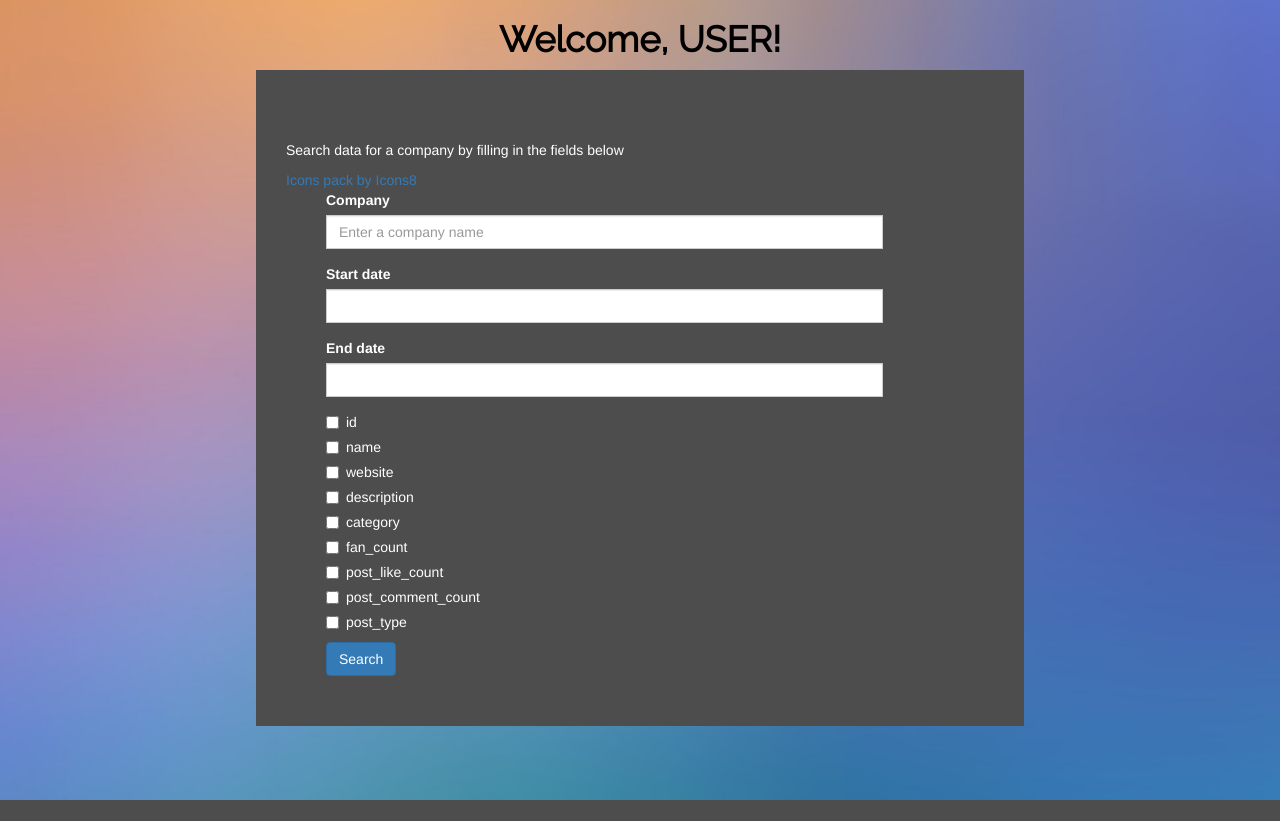
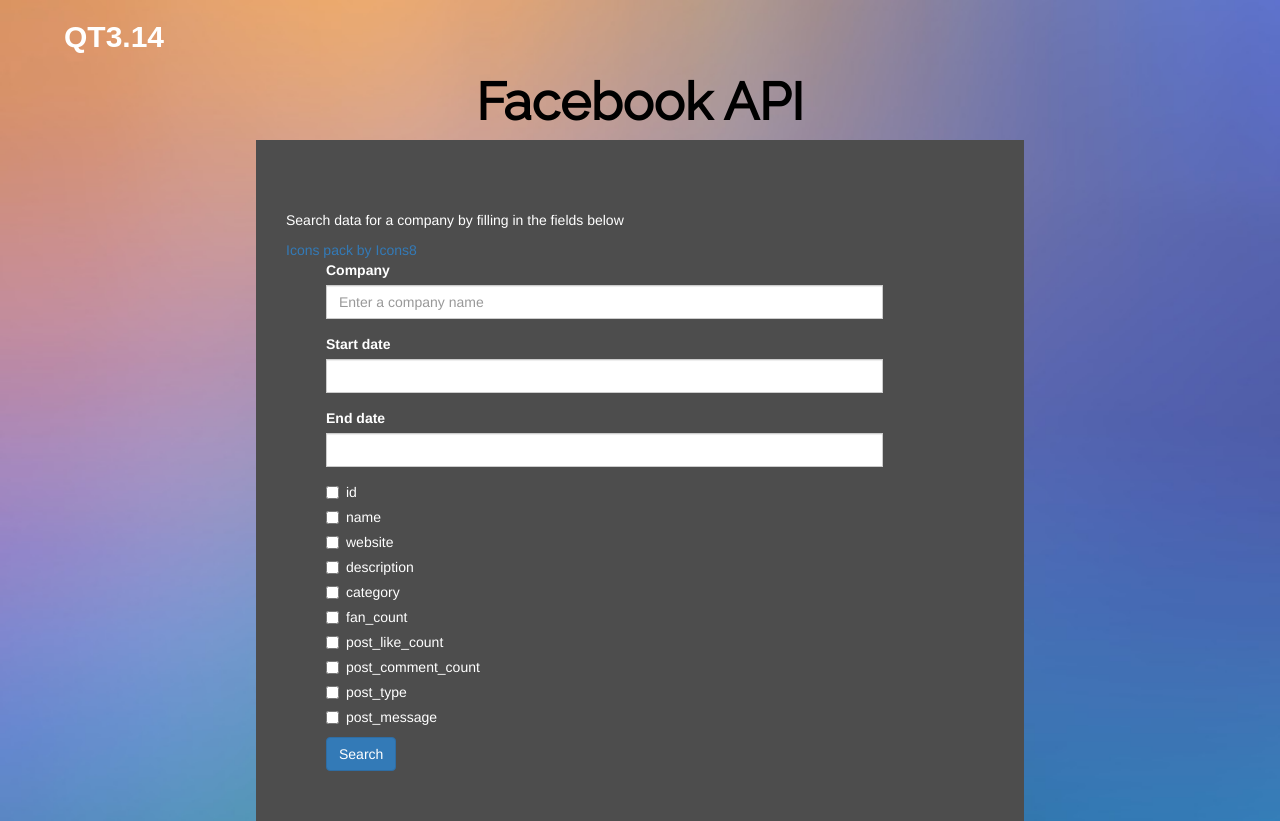
Before and after one commit to crisb0/SENG3011-Workshop, a Flask app: page / in a window 1280 px wide. Before the commit the page ends 800 px from the top, so only its background shows below. Run offline with Flask 2, Linux system fonts and the light colour scheme; some libraries are stand-ins or nearby versions.

Commit message:
Include checkbox for post_message and add title of app

```diff
--- a/application.py
+++ b/application.py
@@ -137,6 +137,9 @@
     stat9 = request.form.get('stat_posttype')
     if stat9:
         stats_list.append('post_type')
+    stat10 = request.form.get('stat_postmessage')
+    if stat10:
+        stats_list.append('post_message')
     stats = ",".join(stats_list)
 
     result = displayJSON(form['Page'],form['Start'], form['End'], stats)
--- a/static/application.css
+++ b/static/application.css
@@ -8,12 +8,19 @@
   height: 100%;
 }
 h1 {
-  font-family: "Raleway", serif;
-  font-weight: bold;
+	font-family: 'Raleway', serif;
+  font-weight: 900;
   text-align: center;
   color: black;
+  font-size: 52px;
+}
+h2 {
+  font-family: "Poppins", sans-serif;
+  padding-left: 5%;
+  font-weight: bold;
+  color: white;
+}
 
-}
 #header {
   background-color: black;
   height: 50px;
--- a/templates/index.html
+++ b/templates/index.html
@@ -2,13 +2,14 @@
 <head>
     <link rel='shortcut icon' type='image/x-icon' href="https://png.icons8.com/color/40/000000/orchid.png" />
     <link rel="stylesheet" href="https://maxcdn.bootstrapcdn.com/bootstrap/3.3.7/css/bootstrap.min.css">
-    <link rel="stylesheet" href="static/application.css"
-      <header id="header">
+    <link rel="stylesheet" href="static/application.css">
         <title>qt3.14 SENG3011</title>
-      </header>
 </head>
 
-    <h1>Welcome, USER!</h1>
+    <header>
+      <h2>QT3.14</h2>
+    </header>
+    <h1>Facebook API</h1>
     <body background="{{url_for('static', filename='main-background.jpg')}}">
       <div class="container">
         <div class="row main">
@@ -72,6 +73,9 @@
                 <div class="checkbox">
                     <label class="checkbox"><input type="checkbox" name="stat_posttype" value="1">post_type</label>
                 </div>
+                <div class="checkbox">
+                    <label class="checkbox"><input type="checkbox" name="stat_postmessage" value="1">post_message</label>
+                </div>
 
                 <button type="submit" value="Submit" class="btn btn-primary">Search</button>
 
```
